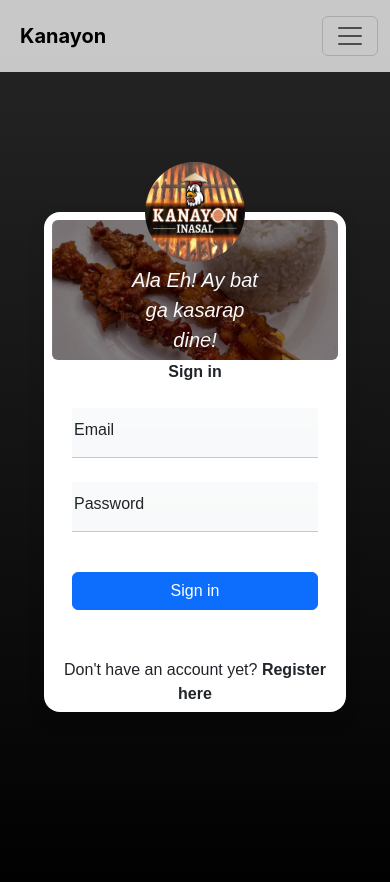
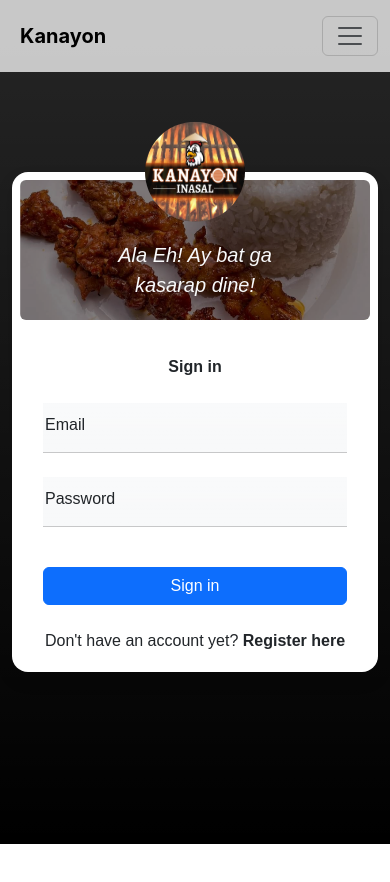
Before and after one commit to kobellanes/Kanayon-FE-RestaurantSystem, a React (Create React App) app in the folder kanayon_arms/: page /login in a window 390 px wide. Shown: the top 882 px of the page. After the commit the page ends 844 px from the top, so only its background shows below. Built offline with nearby package versions, Linux system fonts and the light colour scheme.

Commit message:
Login Page Updated

```diff
--- a/kanayon_arms/src/components/AboutUs/AboutUs.js
+++ b/kanayon_arms/src/components/AboutUs/AboutUs.js
@@ -2,7 +2,8 @@
 import kanayon from '../../assets/logo.jpg';
 import Header from '../Header/Header';
 import Footer from '../Footer/Footer';
-function AboutUs(props) {
+
+function AboutUs() {
     return (
         <>
             <Header></Header>
--- a/kanayon_arms/src/components/Admin/Admin.js
+++ b/kanayon_arms/src/components/Admin/Admin.js
@@ -1,5 +1,5 @@
 import React from 'react';
-import AdminNavbar from '../AdminNavBar/AdminNavBar';
+import AdminNavbar from '../AdminNavBar/AdminNavbar';
 
 function Admin() {
     return (
--- a/kanayon_arms/src/components/Login/Login.css
+++ b/kanayon_arms/src/components/Login/Login.css
@@ -1,45 +1,40 @@
-.login {
+.llanesk-login {
     font-family: 'Poppins', sans-serif;
+    min-height: 100vh;
+
 }
 
-.wrapper {
-    padding: 0 20px 0 20px;
-}
-
-.affecting1 {
-    min-height: 100vh;
-}
-
-.affecting2 {
+.llanesk-row {
     width: 800px;
     height: 500px;
     background: #fff;
 }
 
-.side-image {
+.llanesk-side-img {
+    background-image: url('../../assets/background.png');
     background-position: center;
     background-size: cover;
     background-repeat: no-repeat;
     position: relative;
 }
 
-.affecting3 {
+.llanesk-text {
     top: 50%;
     left: 50%;
     transform: translate(-50%, -50%);
 }
 
-.try {
+.llanesk-badge {
     width: 150px;
     height: 150px;
 }
 
-.input-box {
-    width: 330px;
+.llanesk-box {
+    width: 320px;
     box-sizing: border-box;
 }
 
-.affecting4 {
+.llanesk-input {
     height: 50px;
     width: 100%;
     border: none;
@@ -48,25 +43,25 @@
 }
 
 
-.input-box .input-field label {
+.llanesk-box .llanesk-input-field label {
     top: 10px;
     left: 10px;
     pointer-events: none;
     transition: .5s;
 }
 
-.input-field .input:focus~label {
+.llanesk-input-field .input:focus~label {
     top: -15px;
 }
 
-.input-field .input:valid~label {
+.llanesk-input-field .input:valid~label {
     top: -15px;
     color: #5d5076;
 
 }
 
-.input-field .input:focus,
-.input-field .input:valid {
+.llanesk-input-field .input:focus,
+.llanesk-input-field .input:valid {
     border-bottom: 1px solid #743ae1;
 }
 
@@ -81,26 +76,25 @@
 }
 
 @media only screen and (max-width: 768px) {
-    .try {
+    .llanesk-badge {
         height: 100px;
         width: 100px;
     }
 
-    .side-image {
+    .llanesk-side-img {
         height: 140px;
         border-radius: 10px 10px 0 0;
     }
 
-    .affecting3 {
+    .llanesk-text {
         top: 70%;
     }
 
-    .affecting3 p {
+    .llanesk-text p {
         font-size: 17px;
-        text-align: center;
     }
 
-    .affecting2 {
+    .llanesk-row {
         max-width: 420px;
         width: 100%;
     }
--- a/kanayon_arms/src/components/Login/Login.js
+++ b/kanayon_arms/src/components/Login/Login.js
@@ -2,58 +2,56 @@
 import "./Login.css"
 import logo from '../../assets/logo.jpg';
 import Header from '../Header/Header';
-const backgroundImage = {
-    backgroundImage: "url(" + require('../../assets/background.png') + ")",
-    backgroundPosition: 'center',
-    backgroundSize: 'cover',
-}
 
-const Login = () => {
+function Login() {
     return (
         <>
             <Header></Header>
-            <main className="login container-fluid bg-black bg-gradient pt-5 pb-0">
 
-                <div className="wrapper py-0 pt-3">
+            <main className="llanesk-login container-fluid bg-black bg-gradient pt-5 pb-0">
 
-                    <div className="container main affecting1 d-flex justify-content-center align-items-center ">
-                        <div className="row affecting2 rounded-4 shadow p-2 mb-5 position-relative">
+                <div className="py-0 mt-5 pt-4">
+
+                    <div className="d-flex justify-content-center align-items-center mt-5 pt-1">
+                        <div className="row llanesk-row rounded-4 shadow p-2 mb-5 position-relative">
 
                             <span className="position-absolute top-0 start-50 translate-middle badge rounded-pill z-2">
-                                <img className="rounded-pill try" src={logo} />
+                                <img className="rounded-pill llanesk-badge" src={logo} />
                             </span>
 
-                            <div className="col-md-6 side-image rounded-2" style={backgroundImage}>
+                            <div className="col-md-6 llanesk-side-img rounded-2">
 
-                                <div className="text affecting3 position-absolute text-md-center">
-                                    <p className="fs-5 fst-italic fw-normal text-light">Ala Eh! Ay bat ga kasarap dine!</p>
+                                <div className="llanesk-text position-absolute text-md-center">
+                                    <p className="text-center fs-5 fst-italic fw-normal text-light ">Ala Eh! Ay bat ga kasarap dine!</p>
                                 </div>
                             </div>
 
                             <div className="col-md-6 right d-flex justify-content-center align-items-center position-relative">
-                                <div className="input-box">
+                                <div className="llanesk-box">
                                     <header className="mb-4 fw-bold text-center">
                                         Sign in
 
                                     </header>
 
-                                    <div className="input-field d-flex flex-column position-relative px-2">
-                                        <input type="text affecting3" className="input affecting4 bg-light bg-gradient mb-4 " id="email" required autocomplete="on" />
+                                    <div className="llanesk-input-field d-flex flex-column position-relative px-2">
+                                        <input type="text llanesk-text" className="input llanesk-input bg-light bg-gradient mb-4 " id="email" required autocomplete="on" />
                                         <label className="position-absolute fs-6" for="email">Email</label>
                                     </div>
 
-                                    <div className="input-field d-flex flex-column position-relative px-2">
-                                        <input type="password" className="input affecting4 bg-light bg-gradient mb-4" id="password" required />
+                                    <div className="llanesk-input-field d-flex flex-column position-relative px-2">
+                                        <input type="password" className="input llanesk-input bg-light bg-gradient mb-4" id="password" required />
                                         <label className="position-absolute fs-6" for="password">Password</label>
                                     </div>
 
-                                    <div className="input-field mt-3 d-flex flex-column position-relative px-2">
+                                    <div className="llanesk-input-field mt-3 d-flex flex-column position-relative px-2">
                                         <a href="/admin" className="btn btn-primary" tabindex="-1" role="button" aria-disabled="true">Sign in</a>
                                     </div>
 
-                                    <div className="signin text-center fs-6 mt-5">
-                                        <span className="fw-light text-dark">Don't have an account yet? <a className="fw-bold text-dark" data-bs-toggle="offcanvas" data-bs-target="#offcanvasTop" aria-controls="offcanvasTop">Register here</a></span>
+                                    <div className="mt-md-5">
+                                        <div className="mt-4 text-center">
+                                            <span className="llanesk-register fw-light text-dark">Don't have an account yet? <a className="fw-bold text-dark" data-bs-toggle="offcanvas" data-bs-target="#offcanvasTop" aria-controls="offcanvasTop">Register here</a></span>
 
+                                        </div>
                                     </div>
 
 
```
